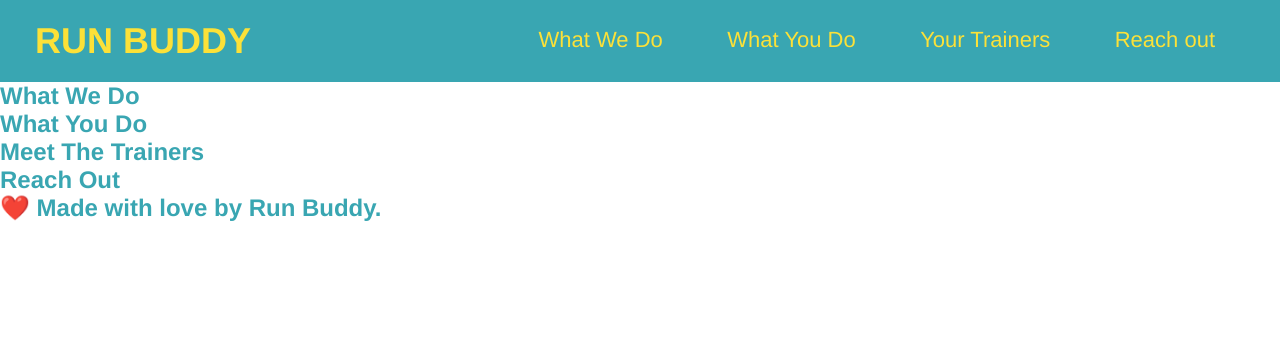
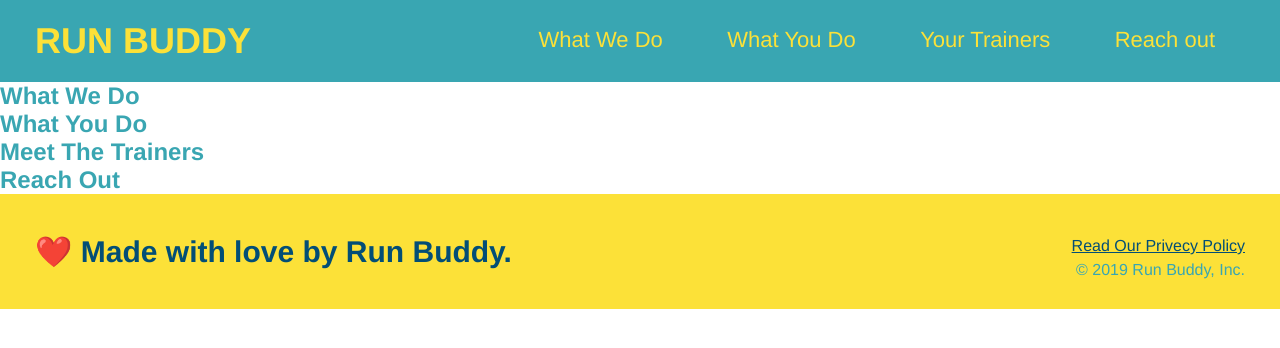
Before and after one commit to MKAtkinson/run-buddy, a plain HTML site: page index.html in a window 1280 px wide. Drawn offline with Linux system fonts and the light colour scheme.

Commit message:
New update for footer

```diff
--- a/assets/css/style.css
+++ b/assets/css/style.css
@@ -1,6 +1,7 @@
 * {
     margin: 0;
     padding: 0;
+    box-sizing: border-box;
   }
 
   header {
@@ -41,3 +42,26 @@ body {
     color: #39a6b2;
     font-family: Helvetica, Arial, sans-serif;
   }
+
+  footer {
+    background: #fce138;
+    width: 100%;
+    padding: 40px 35px;
+  }
+
+  footer h2 {
+    display: inline;
+    color: #024e76;
+    font-size: 30px;
+    margin: 0;
+  }
+
+  footer div {
+    float: right;
+    line-height: 1.5;
+    text-align: right;
+  }
+
+  footer a {
+    color: #024e76;
+  }
--- a/index.html
+++ b/index.html
@@ -61,7 +61,14 @@
     </section>
 
     <footer>
-        <h2>❤️ Made with love by Run Buddy.</h2>
+        <h2>
+            ❤️ Made with love by Run Buddy.
+        </h2>
+        <div>
+            <a href="#">Read Our Privecy Policy</a>
+            <br />
+            &copy; 2019 Run Buddy, Inc.
+        </div>
     </footer>
 
   </body>
```
